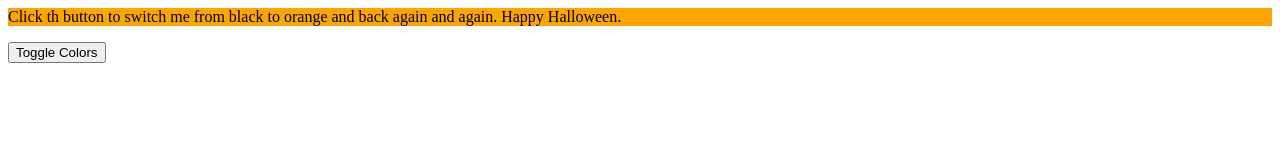
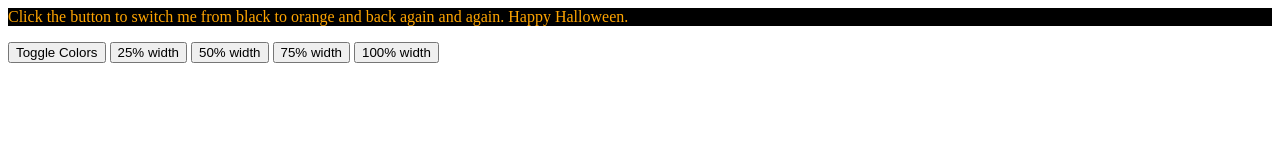
Before and after one commit to YC-5002/JSLEVEL2, a plain HTML site: page index.html in a window 1280 px wide. Both pictures are taken after a click on the button "Toggle Colors". Drawn offline with Linux system fonts and the light colour scheme.

Commit message:
Update index.html

```diff
--- a/index.html
+++ b/index.html
@@ -14,21 +14,41 @@
     <script>
         function initialize(){
             halloweenText = document.getElementById("colordiv");
+
+            fore = "black";
+            back = "orange";
+
+            textWidth = 100;
         }
         function toggleColor(){
             var tmp = fore;
             fore = back;
             back = tmp;
+
+            display();
+        }
+        function display(){
+            halloweenText.style.color = fore;
+            halloweenText.style.backgroundColor = back;
+            halloweenText.style.width = textWidth + "%";
+        }
+        function changeWidth(w){
+            textWidth = w;
+            display();
         }
     </script>
 </head>
 <body onload="initialize();">
     <div id="colordiv">
-        Click th button to switch me from black to orange and
+        Click the button to switch me from black to orange and
         back again and again. Happy Halloween.
     </div>
     <p>
-        <button>Toggle Colors</button>
+        <button onclick = "toggleColor();">Toggle Colors</button>
+        <button onclick = "changeWidth(25);">25% width</button>
+        <button onclick = "changeWidth(50);">50% width</button>
+        <button onclick = "changeWidth(75);">75% width</button>
+        <button onclick = "changeWidth(100);">100% width</button>
     </p>
 
 </body>
```
